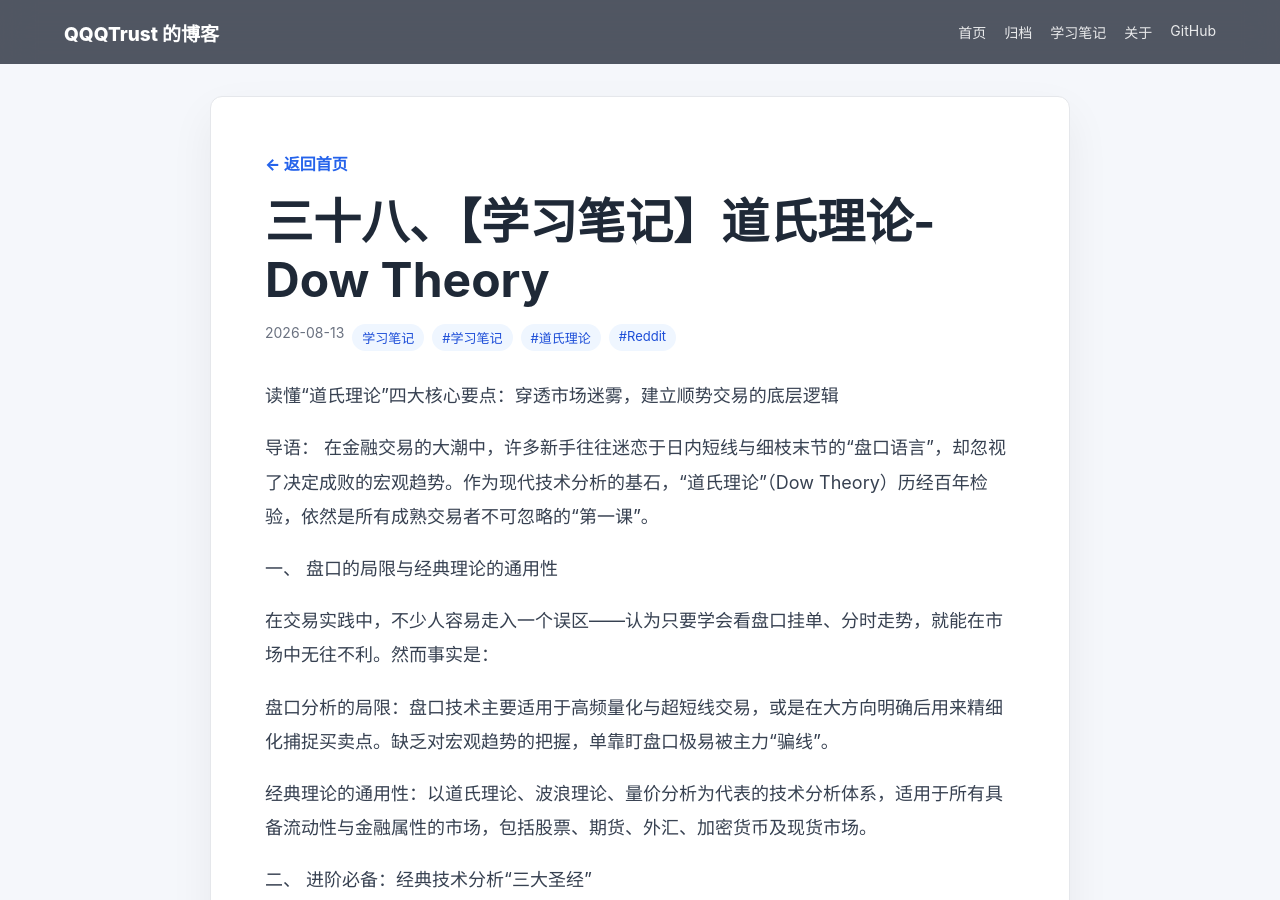
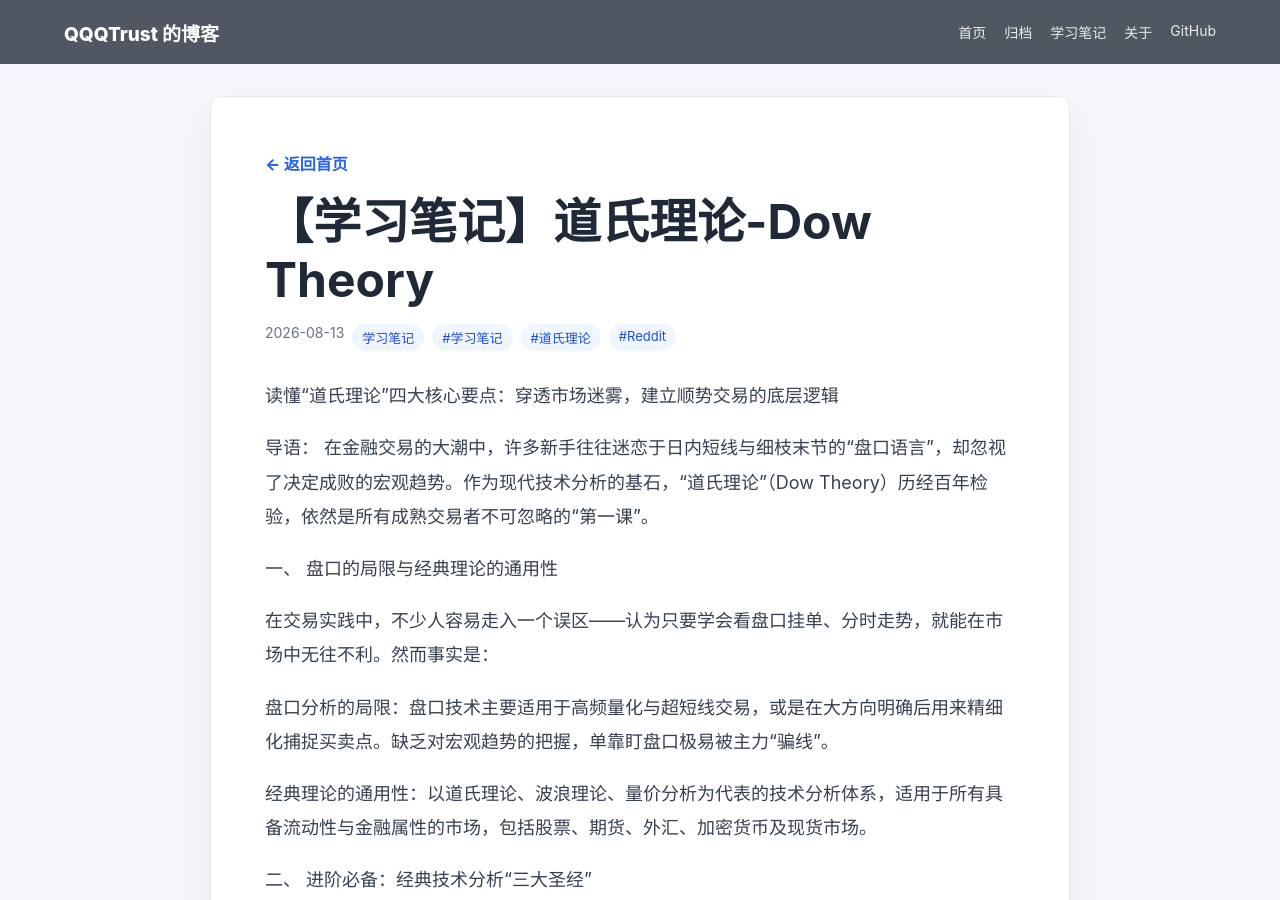
Before and after one commit to QQQTrust/QQQTrust.github.io, a Jekyll site: the page built from _posts/2026-08-13-dow-theory-1vmvl6k.md, in a window 1280 px wide and 900 px high. Built offline with Jekyll 4.4.1, drawn with Linux system fonts in a browser that asks for light colours; comment, search, counter and statistics services are not loaded.

Commit message:
Update 2026-08-13-dow-theory-1vmvl6k.md

```diff
--- a/_posts/2026-08-13-dow-theory-1vmvl6k.md
+++ b/_posts/2026-08-13-dow-theory-1vmvl6k.md
@@ -1,6 +1,6 @@
 ---
 layout: post
-title: "三十八、【学习笔记】道氏理论-Dow Theory"
+title: "【学习笔记】道氏理论-Dow Theory"
 date: 2026-08-13 09:00:00 +0800
 order: 101
 learning_order: 1
```
